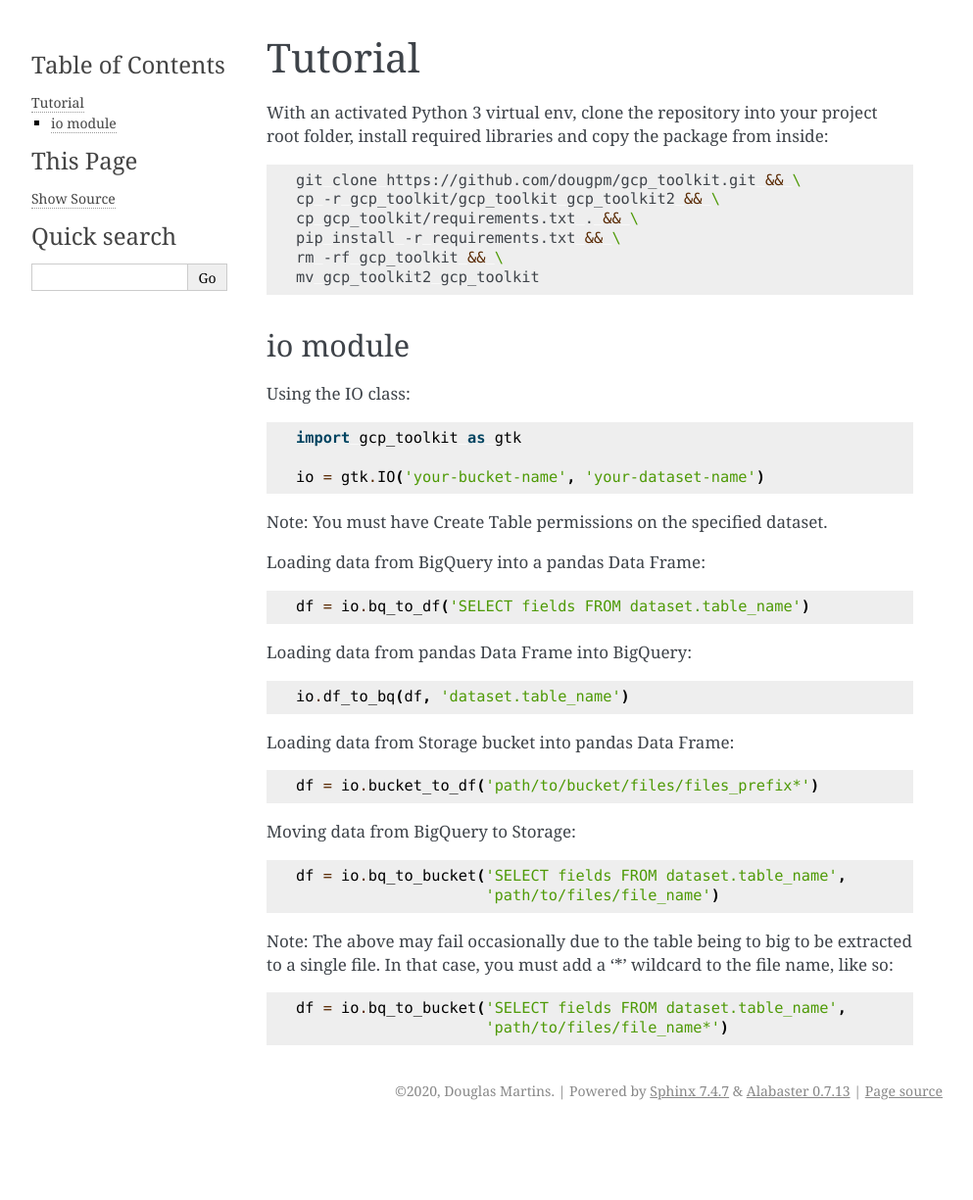
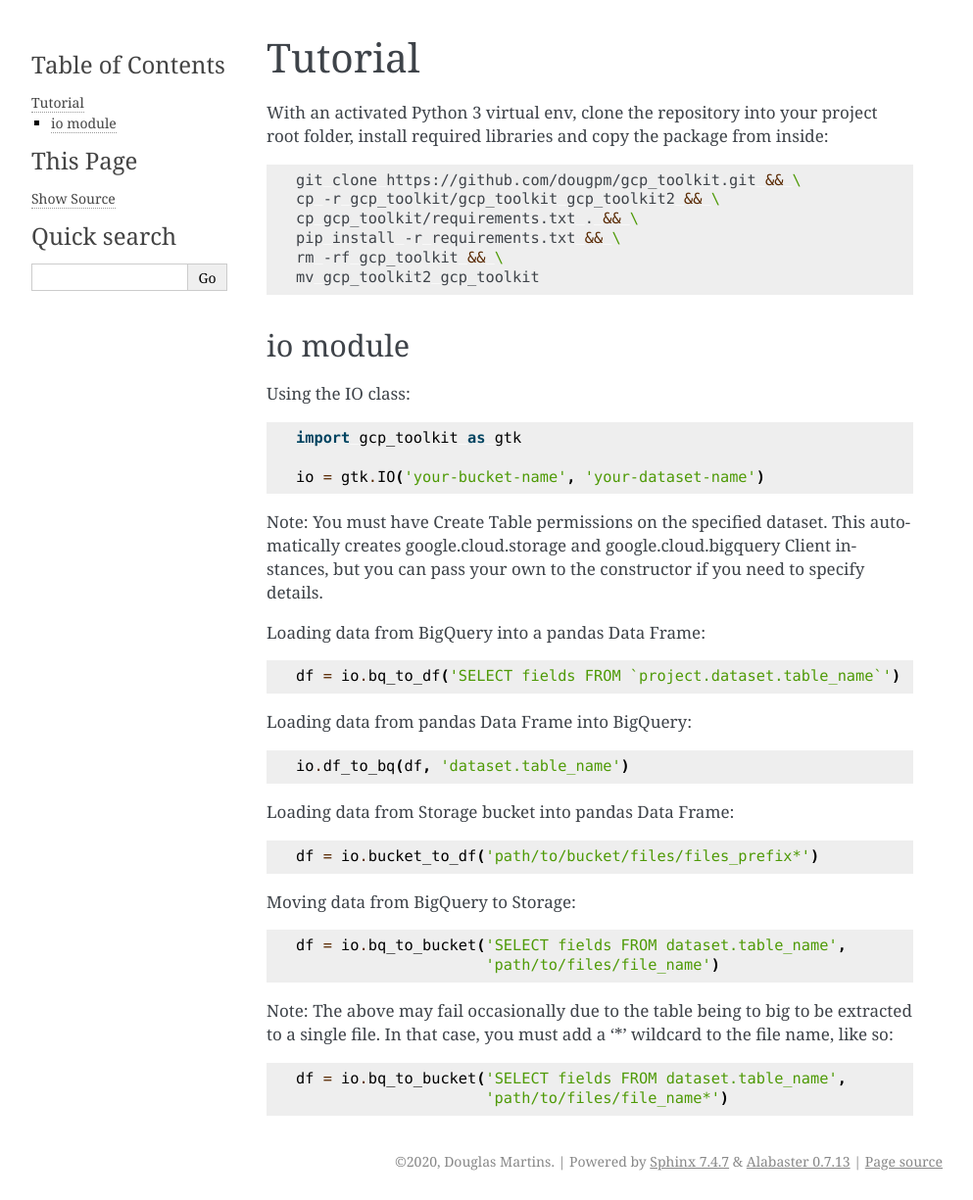
Before and after one commit to dougpm/gcp_toolkit, a Sphinx documentation site: the page built from docs/tutorial.rst, in a window 1280 px wide. Shown: the whole page at 98% size, without its empty margins (148-1141 px from the left). Built offline with Sphinx 7.4.7, drawn with Linux system fonts in a browser that asks for light colours; before the commit the page ends 1153 px from its top, so only the background shows below that.

Commit message:
tutorial work

```diff
--- a/docs/tutorial.rst
+++ b/docs/tutorial.rst
@@ -24,12 +24,14 @@ Using the IO class:
     io = gtk.IO('your-bucket-name', 'your-dataset-name')
 
 Note: You must have Create Table permissions on the specified dataset.
+This automatically creates google.cloud.storage and google.cloud.bigquery Client instances,
+but you can pass your own to the constructor if you need to specify details.
 
 Loading data from BigQuery into a pandas Data Frame:
 
 .. code-block:: python
 
-    df = io.bq_to_df('SELECT fields FROM dataset.table_name')
+    df = io.bq_to_df('SELECT fields FROM `project.dataset.table_name`')
 
 Loading data from pandas Data Frame into BigQuery:
 
```
